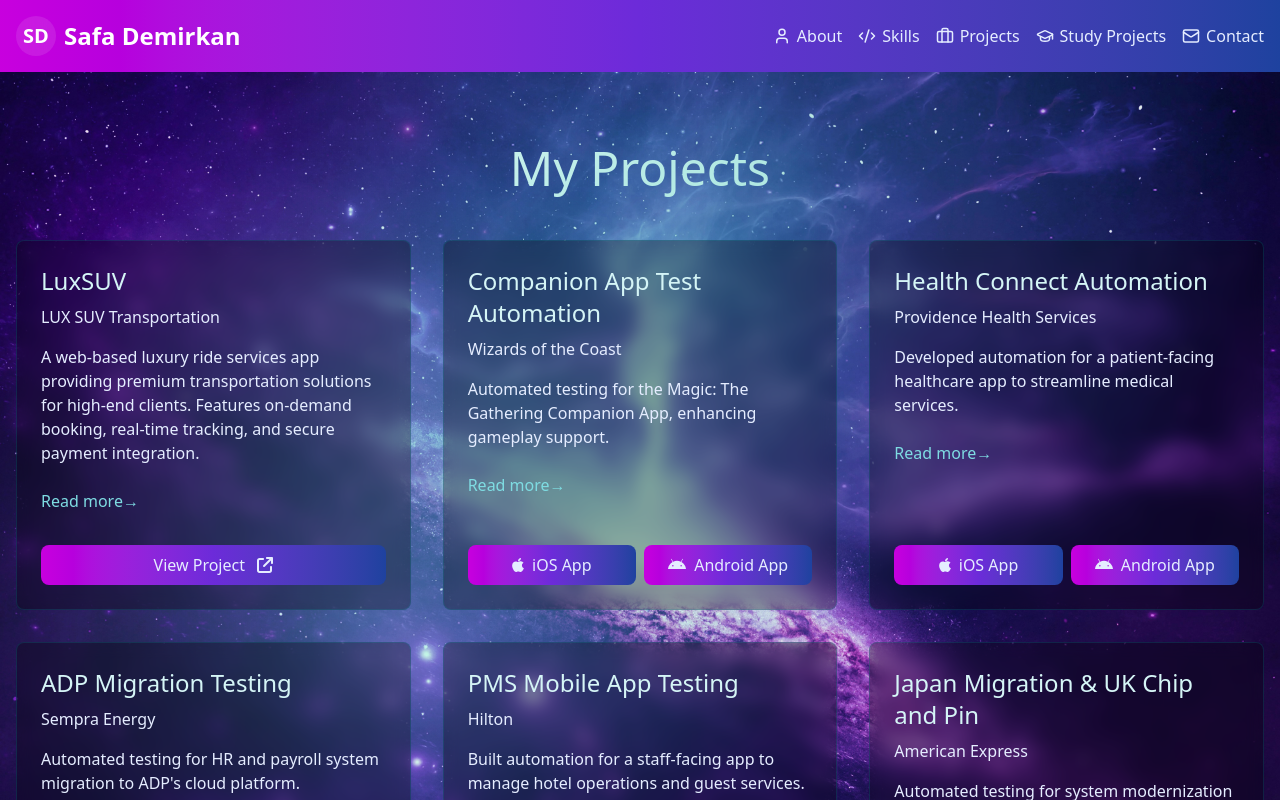
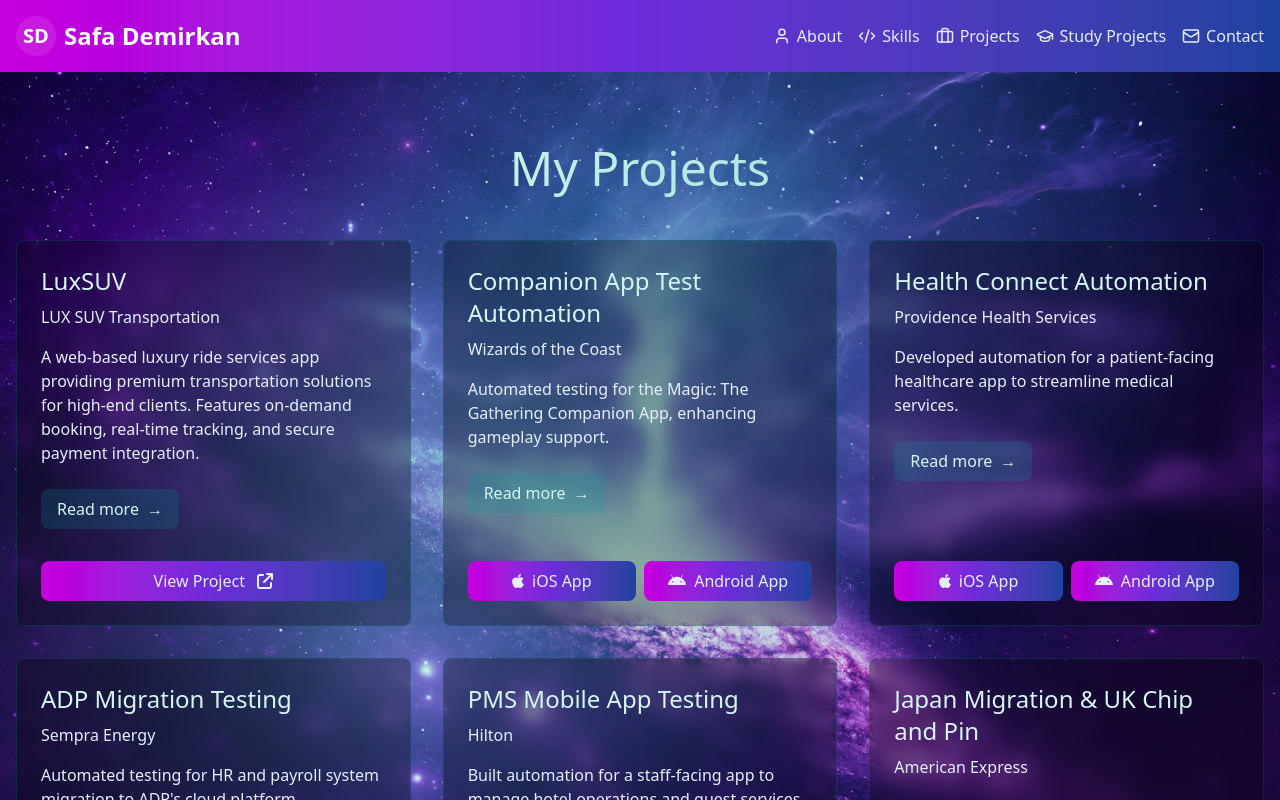
Before and after one commit to diagnosis/portfolio-react, a React (Vite) app: page /projects in a window 1280 px wide. Shown: the top 800 px of the page. Built offline with nearby package versions, Linux system fonts and the light colour scheme.

Commit message:
Update ProjectCard read more button styling

```diff
--- a/src/components/ProjectCard.jsx
+++ b/src/components/ProjectCard.jsx
@@ -64,10 +64,10 @@ export const ProjectCard = ({ project }) => {
                         <p className='text-indigo-100 mb-6'>{project.description}</p>
                         <button
                             onClick={() => setIsModalOpen(true)}
-                            className='inline-flex items-center text-teal-300 hover:text-teal-400 transition-colors duration-200 group'
+                            className='px-4 py-2 rounded-lg bg-teal-500/20 text-teal-100 hover:bg-teal-500/30 transition-all duration-200 cursor-pointer flex items-center gap-2'
                         >
                             Read more
-                            <span className="inline-block transition-transform group-hover:translate-x-1">→</span>
+                            <span className="transition-transform group-hover:translate-x-1">→</span>
                         </button>
                     </div>
 
```
